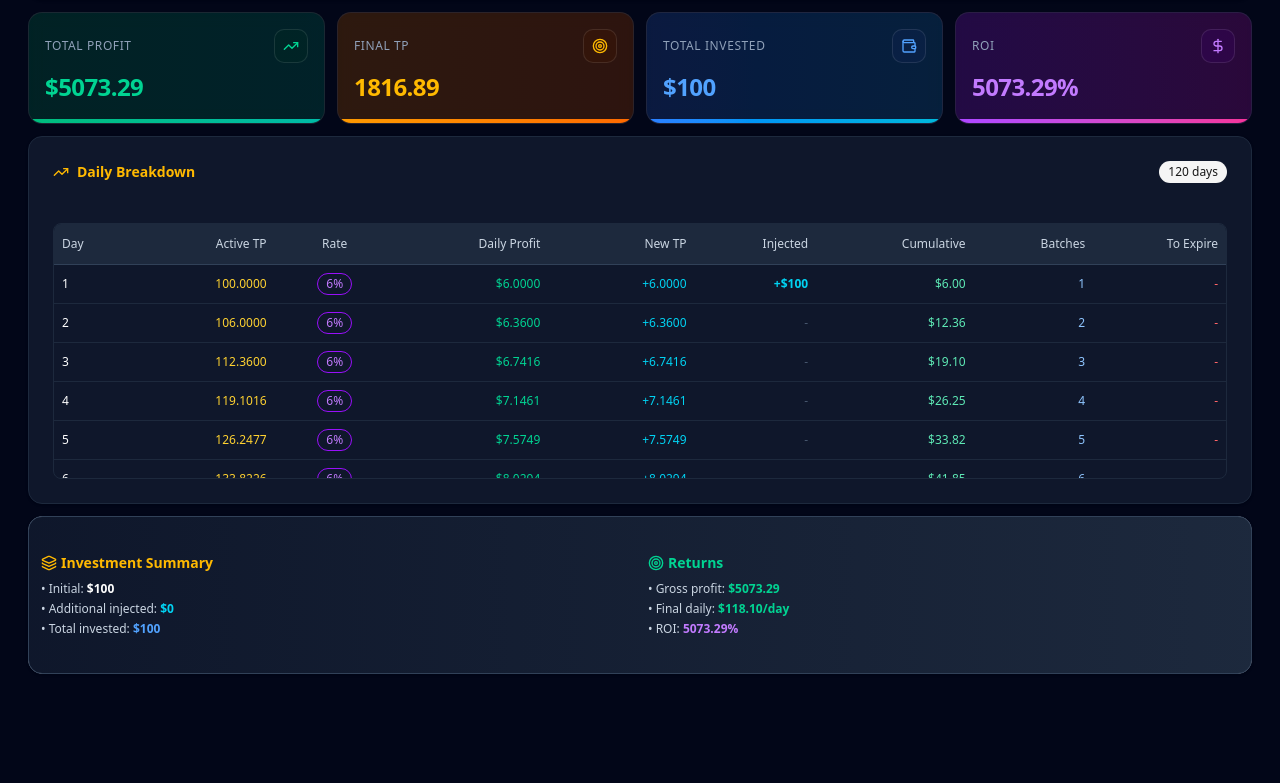
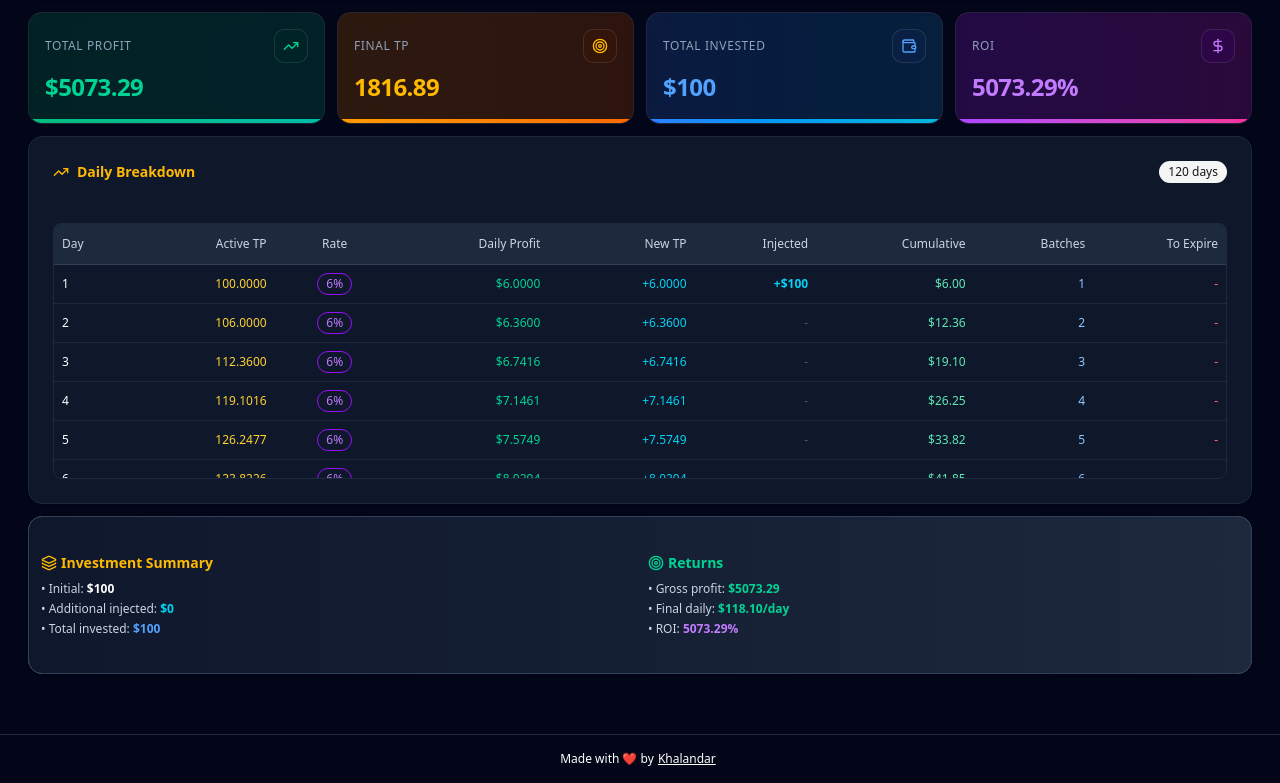
Before and after one commit to Syammed2429/trade-power-calculator, a Next.js app: page / in a window 1280 px wide. Shown: the part 704-1487 px from the top of the page. Before the commit the page ends 1406 px from the top, so only its background shows below. Built offline with nearby package versions, Linux system fonts and the light colour scheme.

Commit message:
feat: add footer component and update metadata title

```diff
--- a/app/layout.tsx
+++ b/app/layout.tsx
@@ -2,6 +2,7 @@ import type { Metadata } from "next";
 import { Geist, Geist_Mono } from "next/font/google";
 import "./globals.css";
 import { Analytics } from "@vercel/analytics/next";
+import { Footer } from "@/components/footer";
 
 const geistSans = Geist({
   variable: "--font-geist-sans",
@@ -14,7 +15,7 @@ const geistMono = Geist_Mono({
 });
 
 export const metadata: Metadata = {
-  title: "Trade Power Calculator | Made by Dada",
+  title: "Trade Power Calculator | Made by Khalandar",
   description:
     "An advanced investment calculator for Trade Power planning with customizable settings and real-time summaries.",
   icons: {
@@ -34,6 +35,7 @@ export default function RootLayout({
       >
         <Analytics />
         {children}
+        <Footer />
       </body>
     </html>
   );
--- /dev/null
+++ b/components/footer.tsx
@@ -0,0 +1,17 @@
+import Link from "next/link";
+import React from "react";
+
+export const Footer = () => {
+  return (
+    <footer className='w-full py-4 mt-8 border-t border-slate-800 text-center text-xs text-white'>
+      Made with ❤️ by
+      <Link
+        href={"https://github.com/Syammed2429"}
+        target='_blank'
+        className='mx-1 underline hover:text-slate-400 text-white'
+      >
+        Khalandar
+      </Link>
+    </footer>
+  );
+};
```
